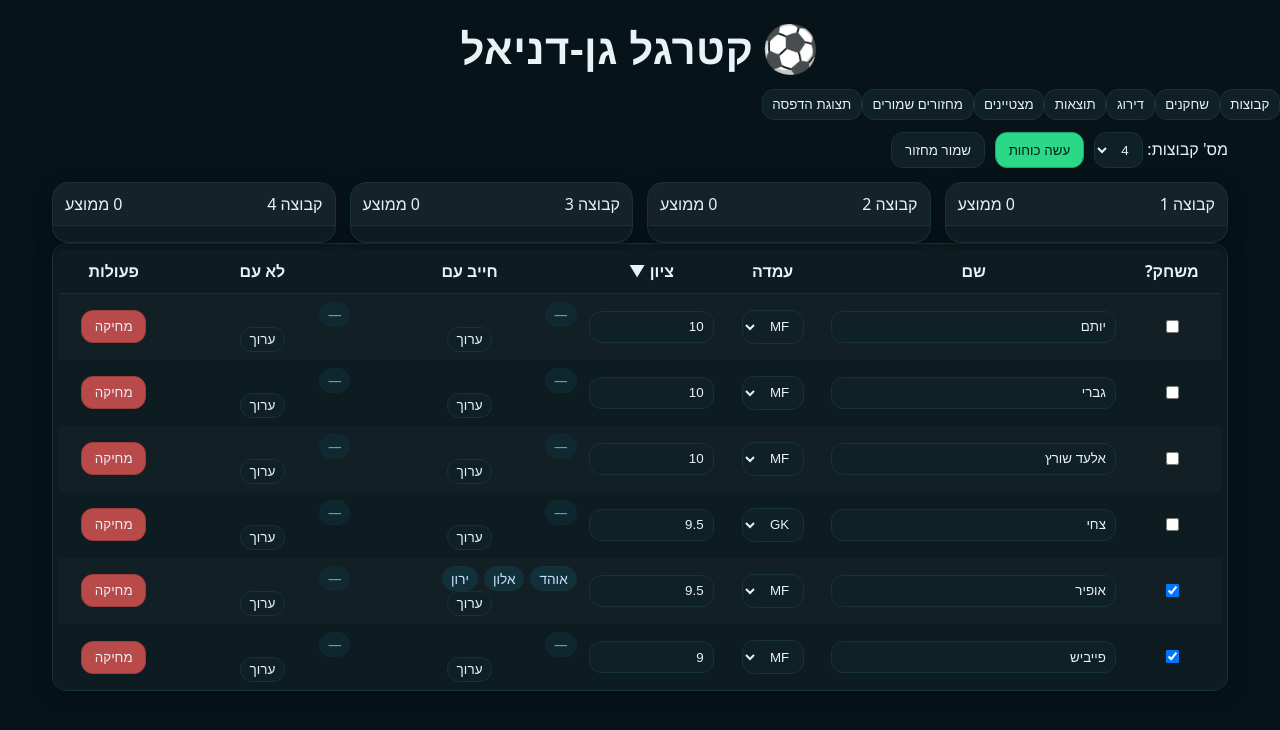
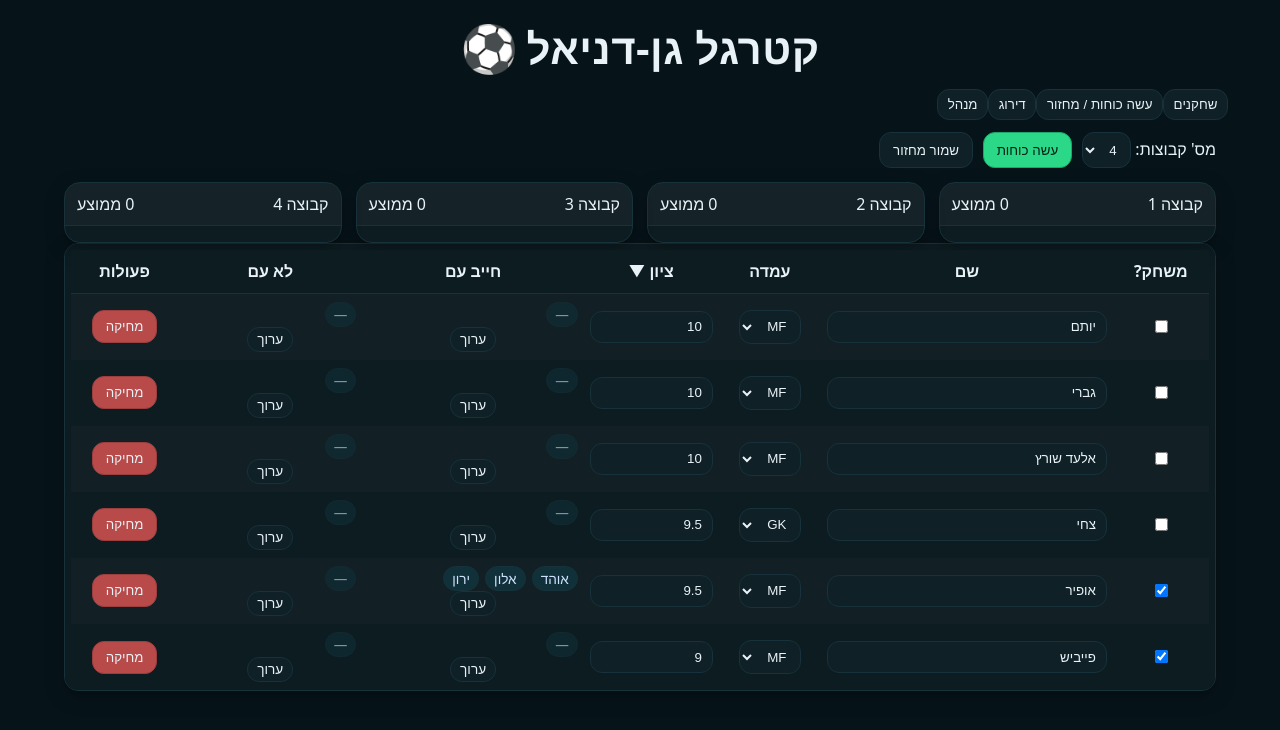
Before and after one commit to ShmuelBarazani/kat-regel-gan-daniel-v2, a React (Vite) app: page / in a window 1280 px wide. Shown: the top 730 px of the page. Built offline with nearby package versions, Linux system fonts and the light colour scheme.

Commit message:
Update App.jsx

```diff
--- a/src/App.jsx
+++ b/src/App.jsx
@@ -1,58 +1,30 @@
 // src/App.jsx
 import React, { useState } from "react";
+import Players from "./components/Players.jsx";
 import Teams from "./components/Teams.jsx";
-import Players from "./components/Players.jsx";
 import Ranking from "./components/Ranking.jsx";
-import MatchdayResults from "./components/MatchdayResults.jsx";
-import Leaderboards from "./components/Leaderboards.jsx";
 import SavedCycles from "./components/SavedCycles.jsx";
-import PrintView from "./components/PrintView.jsx";
-import BonusToggle from "./components/BonusToggle.jsx";
 
-function NavButton({ active, onClick, children }) {
-  return (
-    <button className={`nav-btn ${active ? "active" : ""}`} onClick={onClick} type="button">
-      {children}
-    </button>
-  );
-}
-
-export default function App() {
-  const [tab, setTab] = useState("teams"); // teams | players | ranking | results | leaders | saved | print
+export default function App(){
+  const [tab, setTab] = useState("teams");
 
   return (
-    <div dir="rtl" className="app-root">
-      <header className="app-header">
-        {/* כותרת האתר – בעברית + אייקון כדור */}
-        <h1 className="site-title">
-          <span className="ball" aria-hidden>⚽</span>
-          קטרגל&nbsp;גן-דניאל
-        </h1>
-
-        <nav className="nav">
-          <NavButton active={tab === "teams"} onClick={() => setTab("teams")}>קבוצות</NavButton>
-          <NavButton active={tab === "players"} onClick={() => setTab("players")}>שחקנים</NavButton>
-          <NavButton active={tab === "ranking"} onClick={() => setTab("ranking")}>דירוג</NavButton>
-          <NavButton active={tab === "results"} onClick={() => setTab("results")}>תוצאות</NavButton>
-          <NavButton active={tab === "leaders"} onClick={() => setTab("leaders")}>מצטיינים</NavButton>
-          <NavButton active={tab === "saved"} onClick={() => setTab("saved")}>מחזורים שמורים</NavButton>
-          <NavButton active={tab === "print"} onClick={() => setTab("print")}>תצוגת הדפסה</NavButton>
+    <div className="app-root" dir="rtl">
+      <header className="site-header container">
+        <h1 className="site-title">קטרגל גן-דניאל <span className="ball">⚽</span></h1>
+        <nav className="tabs">
+          <button className={tab==="players"?"tab active":"tab"} onClick={()=>setTab("players")}>שחקנים</button>
+          <button className={tab==="teams"?"tab active":"tab"}   onClick={()=>setTab("teams")}>עשה כוחות / מחזור</button>
+          <button className={tab==="ranking"?"tab active":"tab"} onClick={()=>setTab("ranking")}>דירוג</button>
+          <button className={tab==="admin"?"tab active":"tab"}   onClick={()=>setTab("admin")}>מנהל</button>
         </nav>
       </header>
 
-      {/* בונוסים – רק במסכי שחקנים/דירוג */}
-      {(tab === "players" || tab === "ranking") && (
-        <div className="bonus-strip"><BonusToggle /></div>
-      )}
-
-      <main className="page">
-        {tab === "teams" && <Teams />}
-        {tab === "players" && <Players />}
-        {tab === "ranking" && <Ranking />}
-        {tab === "results" && <MatchdayResults />}
-        {tab === "leaders" && <Leaderboards />}
-        {tab === "saved" && <SavedCycles />}
-        {tab === "print" && <PrintView />}
+      <main className="container">
+        {tab==="players" && <Players />}
+        {tab==="teams"   && <Teams />}
+        {tab==="ranking" && <Ranking />}
+        {tab==="admin"   && <SavedCycles />}
       </main>
     </div>
   );
```
